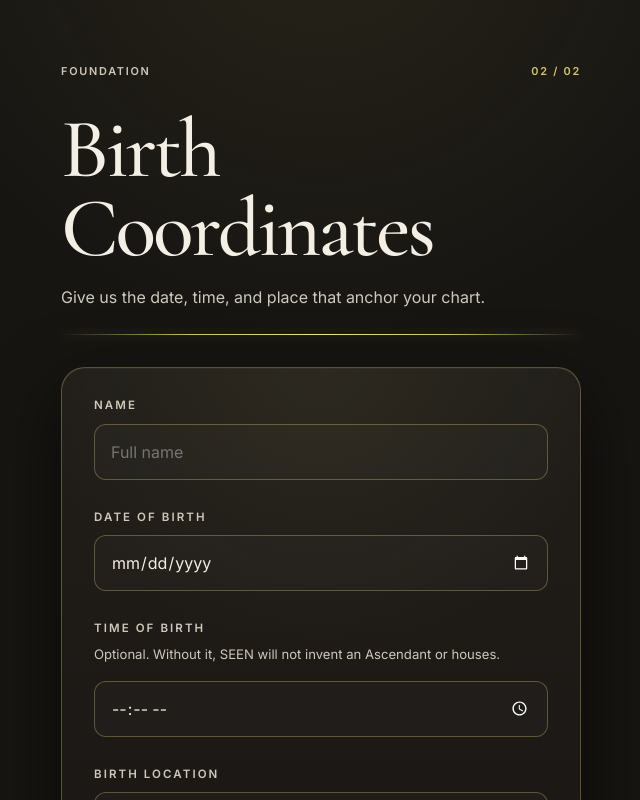
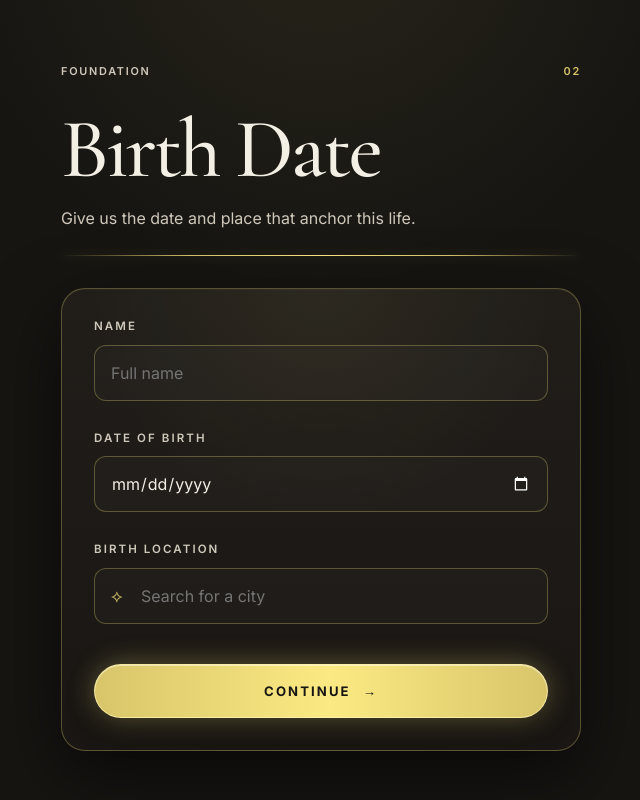
Before and after one commit to seanmphelps-ai/seen-universe, a Next.js app: page /foundation/birth in a window 1280 px wide. Shown: the top 800 px of the page, without its empty margins (319-959 px from the left). Built offline with nearby package versions, Linux system fonts and the light colour scheme.

Commit message:
Remove birth-time input and route to rectification

```diff
--- a/app/foundation/birth/page.tsx
+++ b/app/foundation/birth/page.tsx
@@ -3,7 +3,6 @@
 import { FormEvent, useEffect, useMemo, useState } from 'react';
 import { useRouter } from 'next/navigation';
 import { CITIES, type City } from '../../../lib/cities';
-import type { NatalChartInput, NatalChartResult } from '../../../lib/natalChart';
 
 type StoredLocations = {
   birthLocation?: string;
@@ -13,11 +12,9 @@ export default function BirthFoundationPage() {
   const router = useRouter();
   const [name, setName] = useState('');
   const [birthDate, setBirthDate] = useState('');
-  const [birthTime, setBirthTime] = useState('');
   const [cityQuery, setCityQuery] = useState('');
   const [selectedCity, setSelectedCity] = useState<City | null>(null);
   const [error, setError] = useState('');
-  const [isCalculating, setIsCalculating] = useState(false);
 
   useEffect(() => {
     const stored = sessionStorage.getItem('seen.foundation.locations');
@@ -67,7 +64,7 @@ export default function BirthFoundationPage() {
     setCityQuery(`${city.name}, ${city.country}`);
   }
 
-  async function handleSubmit(event: FormEvent<HTMLFormElement>) {
+  function handleSubmit(event: FormEvent<HTMLFormElement>) {
     event.preventDefault();
 
     if (!name.trim()) {
@@ -86,46 +83,17 @@ export default function BirthFoundationPage() {
     }
 
     setError('');
-    setIsCalculating(true);
-
-    const chartInput: NatalChartInput = {
-      name: name.trim(),
-      birthDate,
-      birthTime: birthTime || null,
-      latitude: selectedCity.latitude,
-      longitude: selectedCity.longitude,
-    };
-
-    try {
-      const response = await fetch('/api/chart', {
-        method: 'POST',
-        headers: { 'Content-Type': 'application/json' },
-        body: JSON.stringify(chartInput),
-      });
-
-      if (!response.ok) {
-        const body = await response.json().catch(() => null);
-        throw new Error(body?.error || 'Calculation failed. Try again.');
-      }
-
-      const chart = (await response.json()) as NatalChartResult;
 
     sessionStorage.setItem(
       'seen.foundation.birth',
       JSON.stringify({
-          name: chartInput.name,
-          birthDate: chartInput.birthDate,
-          birthTime: chartInput.birthTime,
+        name: name.trim(),
+        birthDate,
         city: selectedCity,
       }),
     );
-      sessionStorage.setItem('seen.foundation.chartResult', JSON.stringify(chart));
 
-      router.push('/chart?source=foundation');
-    } catch (err) {
-      setError(err instanceof Error ? err.message : 'Calculation failed. Try again.');
-      setIsCalculating(false);
-    }
+    router.push('/foundation/rectification');
   }
 
   return (
@@ -133,16 +101,16 @@ export default function BirthFoundationPage() {
       <section className="seenFlowShell" aria-labelledby="birth-foundation-title">
         <div className="seenProgress" aria-label="Foundation progress">
           <span className="seenProgressLabel">Foundation</span>
-          <span className="seenProgressValue">02 / 02</span>
+          <span className="seenProgressValue">02</span>
         </div>
 
         <header className="seenFlowHeader">
           <h1 id="birth-foundation-title" className="seenDisplayLarge">
-            Birth Coordinates
+            Birth Date
           </h1>
 
           <p className="seenFlowIntroduction">
-            Give us the date, time, and place that anchor your chart.
+            Give us the date and place that anchor this life.
           </p>
 
           <div className="seenDivider" aria-hidden="true" />
@@ -177,24 +145,6 @@ export default function BirthFoundationPage() {
                 type="date"
                 value={birthDate}
                 onChange={(event) => setBirthDate(event.target.value)}
-              />
-            </div>
-          </div>
-
-          <div className="seenField">
-            <label className="seenLabel" htmlFor="foundation-time">
-              Time of birth
-            </label>
-            <p className="seenFieldSupport">
-              Optional. Without it, SEEN will not invent an Ascendant or houses.
-            </p>
-            <div className="seenInputFrame">
-              <input
-                id="foundation-time"
-                className="seenInput"
-                type="time"
-                value={birthTime}
-                onChange={(event) => setBirthTime(event.target.value)}
               />
             </div>
           </div>
@@ -245,9 +195,9 @@ export default function BirthFoundationPage() {
             </p>
           )}
 
-          <button className="seenButtonPrimary" type="submit" disabled={isCalculating}>
-            {isCalculating ? 'Calculating…' : 'Continue'}
-            {!isCalculating && <span aria-hidden="true">→</span>}
+          <button className="seenButtonPrimary" type="submit">
+            Continue
+            <span aria-hidden="true">→</span>
           </button>
         </form>
       </section>
```
Lines whose indentation alone changed are shown as unchanged.
